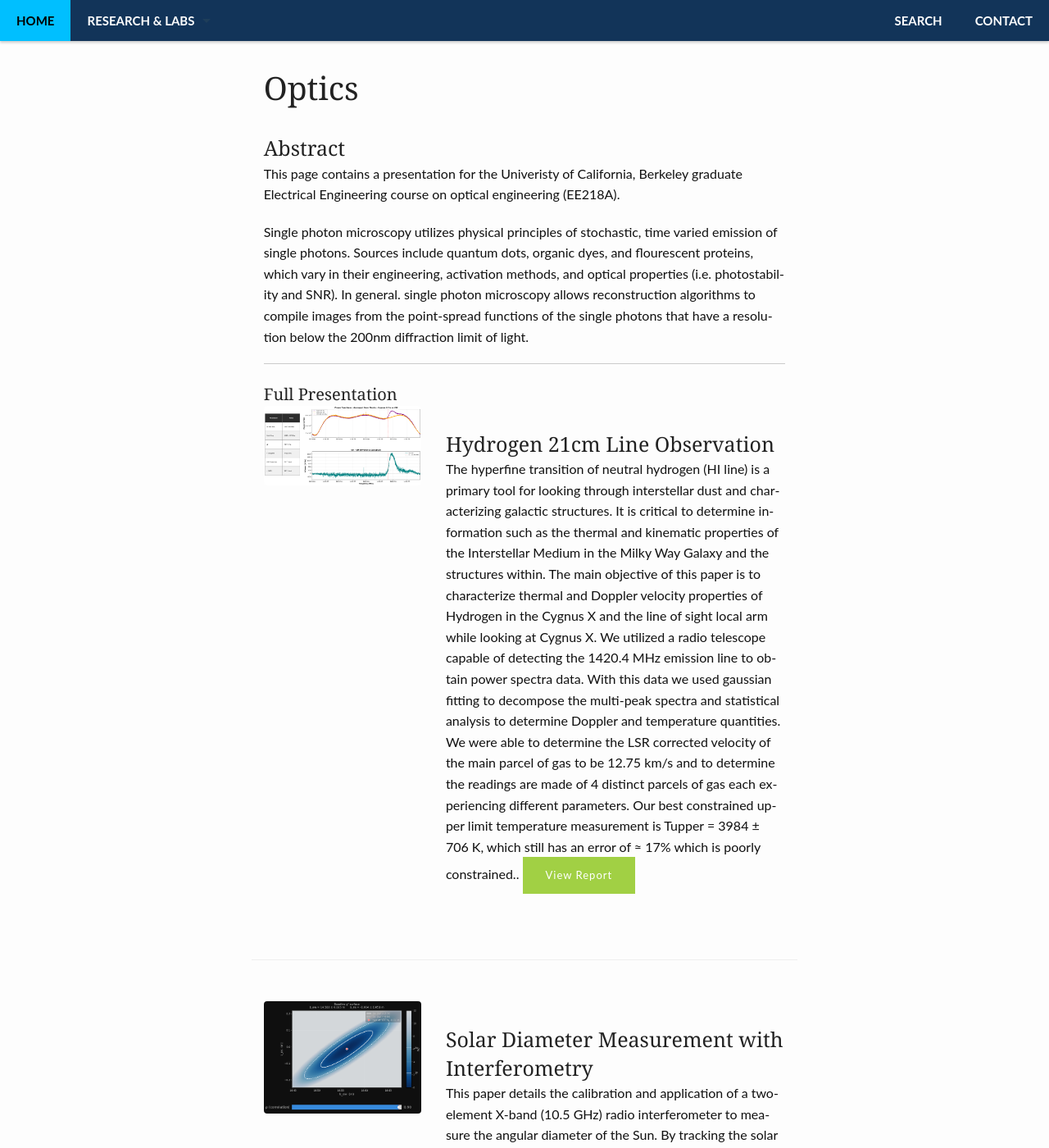
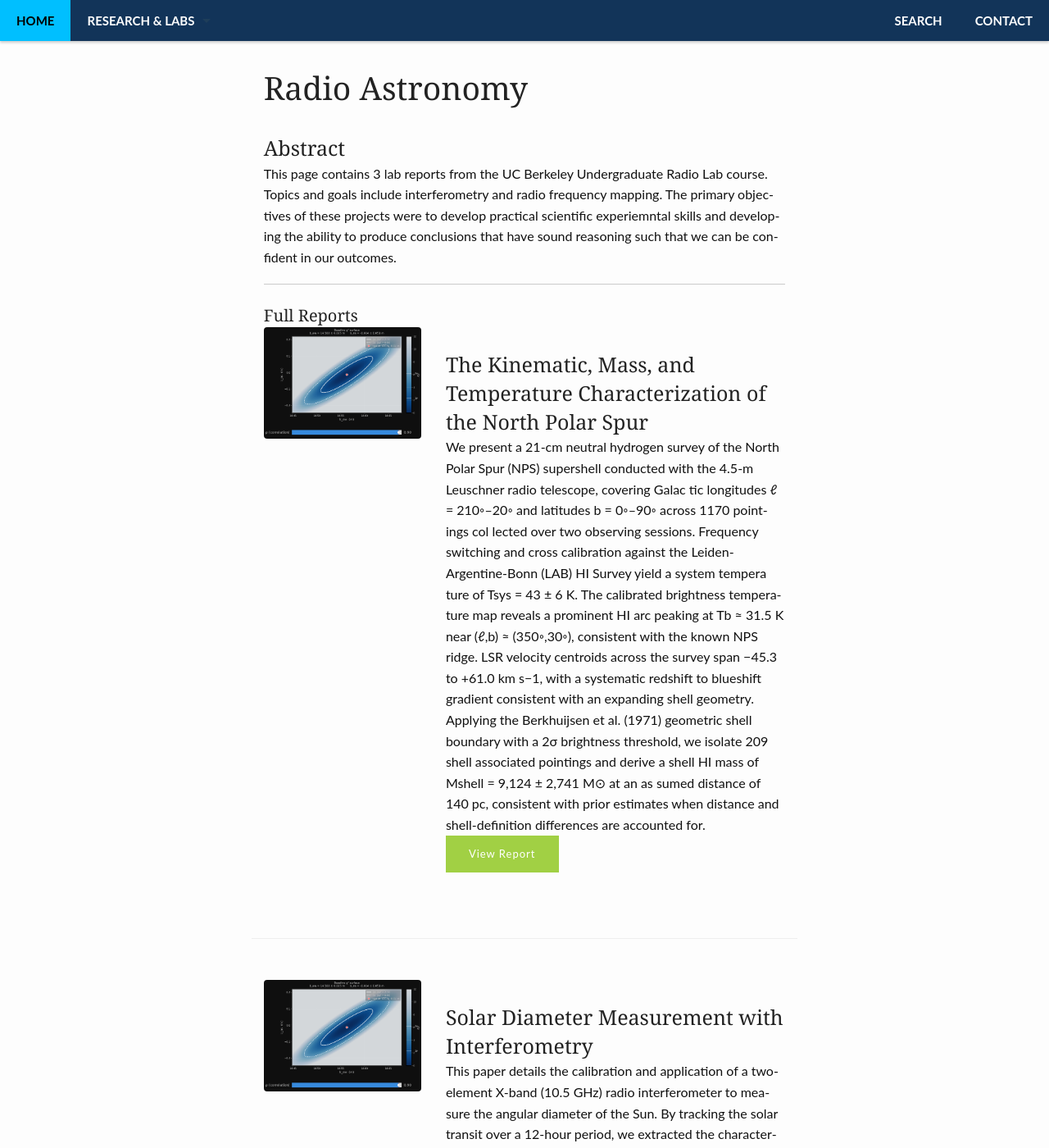
Before and after one commit to averybooks/averybooks.github.io, a Jekyll site: the page built from pages/research/radio-astronomy.md, in a window 1280 px wide and 1400 px high. Shown: the whole window at 82% size. Built offline with Jekyll 4.4.1, drawn with Linux system fonts in a browser that asks for light colours; some of the changed text lies outside the part shown.

Commit message:
radio astro update

```diff
--- a/pages/research/radio-astronomy.md
+++ b/pages/research/radio-astronomy.md
@@ -1,19 +1,57 @@
 ---
 layout: page
-title: "Optics"
+title: "Radio Astronomy"
 permalink: /research/radio-astronomy/
 header: no
 ---
 
 ### Abstract
-This page contains a presentation for the Univeristy of California, Berkeley graduate Electrical Engineering course on optical engineering (EE218A).
-
-Single photon microscopy utilizes physical principles of stochastic, time varied emission of single photons. Sources include quantum dots, organic dyes, and flourescent proteins, which vary in their engineering, activation methods, and optical properties (i.e. photostability and SNR). In general. single photon microscopy allows reconstruction algorithms to compile images from the point-spread functions of the single photons that have a resolution below the 200nm diffraction limit of light.
+This page contains 3 lab reports from the UC Berkeley Undergraduate Radio Lab course. Topics and goals include interferometry and radio frequency mapping. The primary objectives of these projects were to develop practical scientific experiemntal skills and developing the ability to produce conclusions that have sound reasoning such that we can be confident in our outcomes.
 
 <hr>
 
-#### Full Presentation
+#### Full Reports
+<div class="row" style="margin-bottom: 50px; border-bottom: 1px solid #eee; padding-bottom: 40px;">
+  <div class="medium-4 columns">
+    <img src="{{ '/assets/img/baseline_chisq.png' | relative_url }}" alt="Pulsar Timing" style="border-radius: 4px;">
+  </div>
+  <div class="medium-8 columns">
+    <h3>The Kinematic, Mass, and Temperature Characterization of the North Polar Spur</h3>
+    <p>We present a 21-cm neutral hydrogen survey of the North Polar Spur (NPS)
+supershell conducted with the 4.5-m Leuschner radio telescope, covering Galac
+tic longitudes ℓ = 210◦–20◦ and latitudes b = 0◦–90◦ across 1170 pointings col
+lected over two observing sessions. Frequency switching and cross calibration
+against the Leiden-Argentine-Bonn (LAB) HI Survey yield a system tempera
+ture of Tsys = 43 ± 6 K. The calibrated brightness temperature map reveals a
+prominent HI arc peaking at Tb ≈ 31.5 K near (ℓ,b) ≈ (350◦,30◦), consistent
+with the known NPS ridge. LSR velocity centroids across the survey span −45.3
+to +61.0 km s−1, with a systematic redshift to blueshift gradient consistent with
+an expanding shell geometry. Applying the Berkhuijsen et al. (1971) geometric
+shell boundary with a 2σ brightness threshold, we isolate 209 shell associated
+pointings and derive a shell HI mass of Mshell = 9,124 ± 2,741 M⊙ at an as
+sumed distance of 140 pc, consistent with prior estimates when distance and
+shell-definition differences are accounted for.</p>
+    <a href="{{ '/assets/pdfs/Astron_121_Lab_4_Report_Final_Avery_Books.pdf' | relative_url }}" target="_blank" class="button small secondary">View Report</a>
+  </div>
+</div>
 
+<div class="row" style="margin-bottom: 50px; border-bottom: 1px solid #eee; padding-bottom: 40px;">
+  <div class="medium-4 columns">
+    <img src="{{ '/assets/img/baseline_chisq.png' | relative_url }}" alt="Pulsar Timing" style="border-radius: 4px;">
+  </div>
+  <div class="medium-8 columns">
+    <h3>Solar Diameter Measurement with Interferometry</h3>
+    <p>This paper details the calibration and application of a two-element X-band
+(10.5 GHz) radio interferometer to measure the angular diameter of the Sun. By
+tracking the solar transit over a 12-hour period, we extracted the characteristic broadband interference fringes and utilized a non-linear least-squares optimization to precisely calibrate the instrumental baseline (b_ew, b_ns) and cable delays.Applying a 1-D uniform disk approximation and Fourier bandpass filtering to the
+visibility data, we isolated the fringe modulator to identify the spatial frequency
+of the first zero-crossing. We derived a solar angular diameter of 31 arcminutes,
+close to the accepted value of 32 arcminutes with a highly accurate 3.125% error.
+Remaining discrepancies are analyzed in the context of solar limb darkening and bandwidth smearing. These results successfully validate both the robust hard-
+ware calibration of the New Campbell Hall array and the foundational theoretical framework of aperture synthesis.</p>
+    <a href="{{ '/assets/pdfs/Radio Astronomy (Astro 121) Lab Report 3.pdf' | relative_url }}" target="_blank" class="button small secondary">View Report</a>
+  </div>
+</div>
 
 <div class="row" style="margin-bottom: 50px; border-bottom: 1px solid #eee; padding-bottom: 40px;">
   <div class="medium-4 columns">
@@ -39,21 +77,3 @@ constrained..  </p>
     <a href="{{ '/assets/pdfs/Radio Astronomy (Astro 121) Lab Report 2.pdf' | relative_url }}" target="_blank" class="button small secondary">View Report</a>
   </div>
 </div>
-
-<div class="row" style="margin-bottom: 50px; border-bottom: 1px solid #eee; padding-bottom: 40px;">
-  <div class="medium-4 columns">
-    <img src="{{ '/assets/img/baseline_chisq.png' | relative_url }}" alt="Pulsar Timing" style="border-radius: 4px;">
-  </div>
-  <div class="medium-8 columns">
-    <h3>Solar Diameter Measurement with Interferometry</h3>
-    <p>This paper details the calibration and application of a two-element X-band
-(10.5 GHz) radio interferometer to measure the angular diameter of the Sun. By
-tracking the solar transit over a 12-hour period, we extracted the characteristic broadband interference fringes and utilized a non-linear least-squares optimization to precisely calibrate the instrumental baseline (b_ew, b_ns) and cable delays.Applying a 1-D uniform disk approximation and Fourier bandpass filtering to the
-visibility data, we isolated the fringe modulator to identify the spatial frequency
-of the first zero-crossing. We derived a solar angular diameter of 31 arcminutes,
-close to the accepted value of 32 arcminutes with a highly accurate 3.125% error.
-Remaining discrepancies are analyzed in the context of solar limb darkening and bandwidth smearing. These results successfully validate both the robust hard-
-ware calibration of the New Campbell Hall array and the foundational theoretical framework of aperture synthesis.</p>
-    <a href="{{ '/assets/pdfs/Radio Astronomy (Astro 121) Lab Report 3.pdf' | relative_url }}" target="_blank" class="button small secondary">View Report</a>
-  </div>
-</div>
```
Also changed, not shown: 1 other file.
